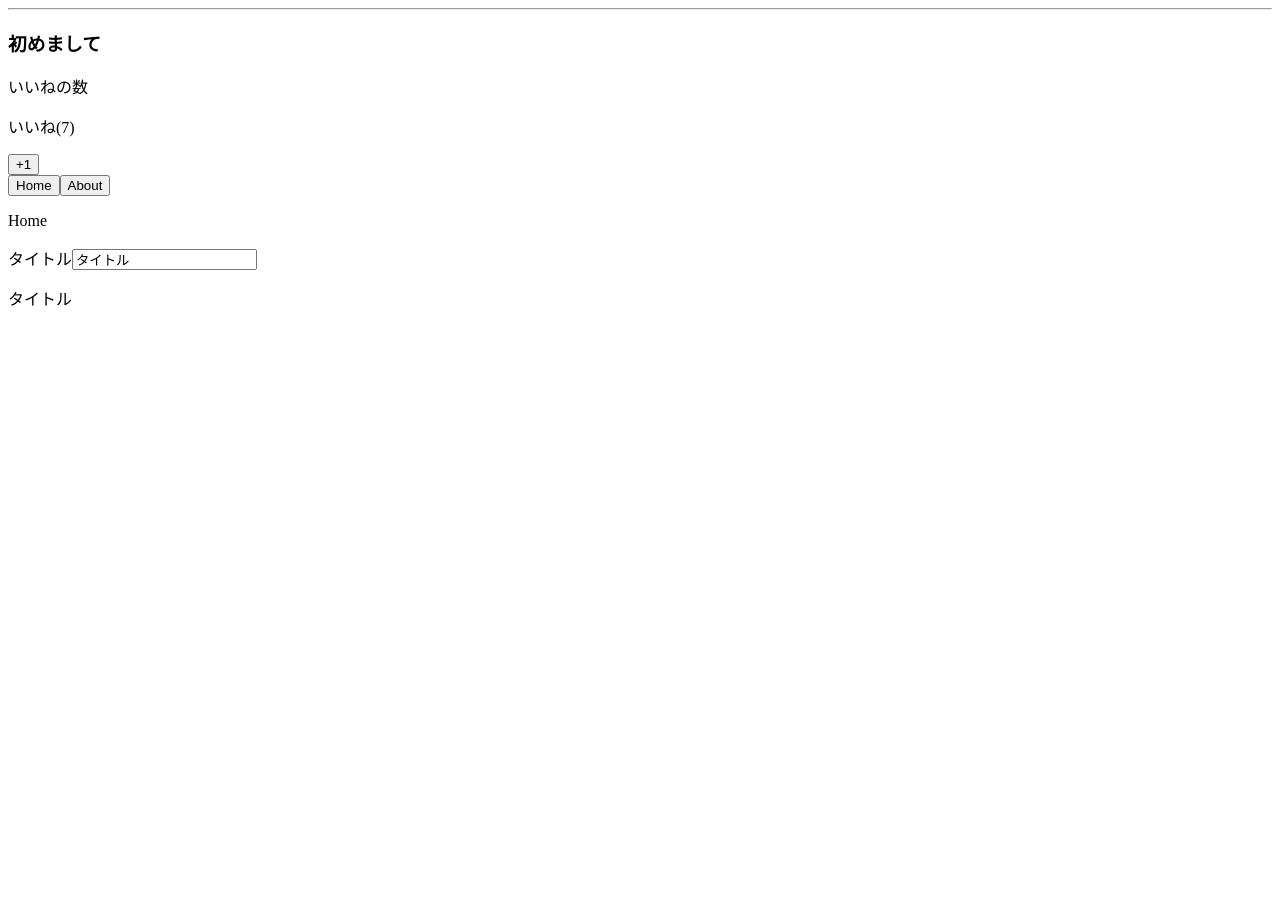
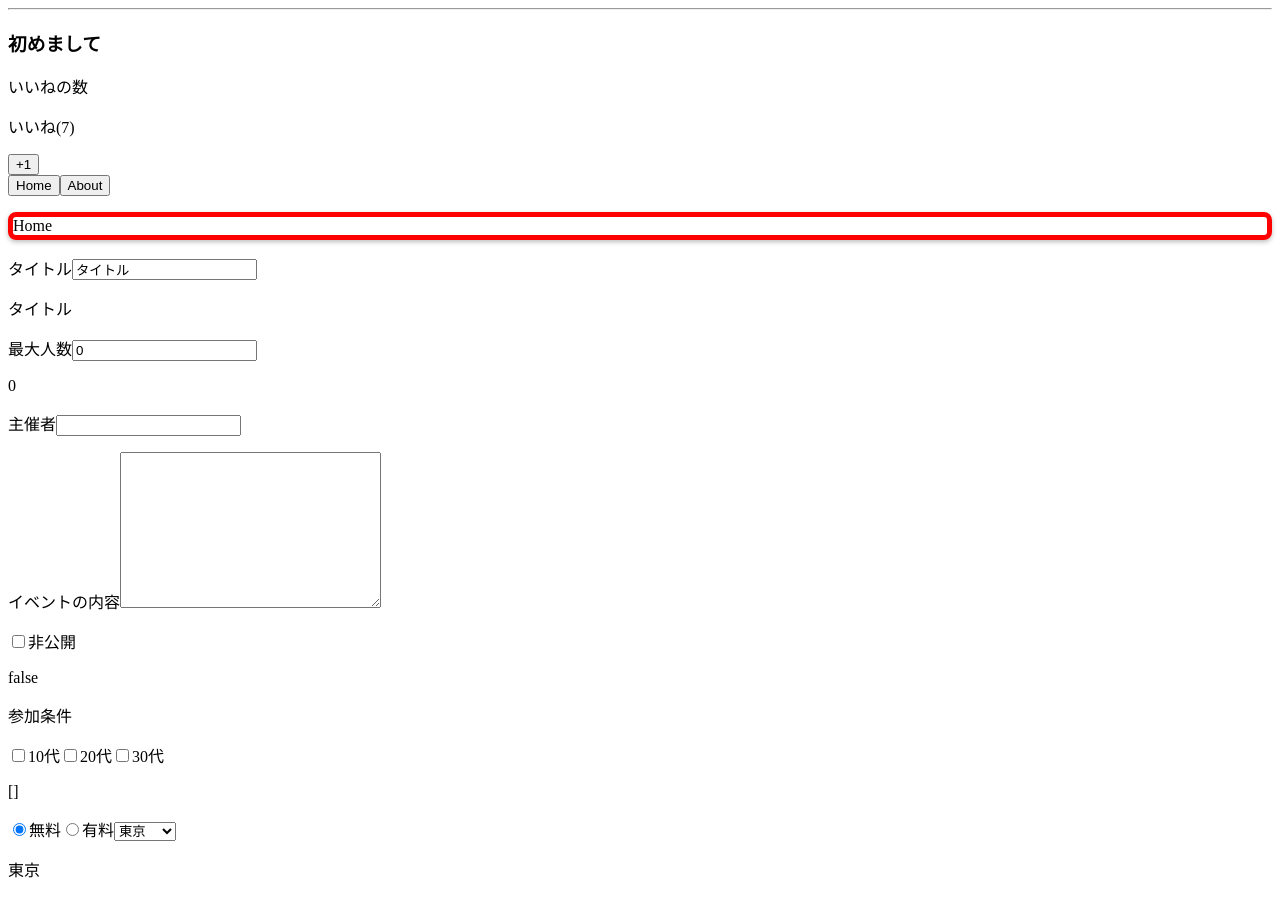
Before and after one commit to promin3737/udemy-vuejs, a Vue app: page / in a window 1280 px wide. Before the commit the page ends 800 px from the top, so only its background shows below. Built offline with nearby package versions, Linux system fonts and the light colour scheme.

Commit message:
カスタムディレクティブ作成

```diff
--- a/src/App.vue
+++ b/src/App.vue
@@ -10,9 +10,47 @@
       <component :is="currentComponent"></component>
     </keep-alive>
     <div>
-      <label for="title">タイトル</label>
-      <input id="title" type="text" v-model="eventData.title">
+      <EventTitle v-model="eventData.title"></EventTitle>
       <p>{{ eventData.title }}</p>
+      <label for="maxNumber">最大人数</label>
+      <input
+        id="maxNumber"
+        type="number"
+        v-model.number="eventData.maxNumber"
+      />
+      <p>{{ eventData.maxNumber }}</p>
+      <label for="host">主催者</label>
+      <input id="host" type="text" v-model.trim="eventData.host" />
+      <p>{{ eventData.host }}</p>
+      <label for="detail">イベントの内容</label>
+      <textarea
+        id="detail"
+        cols="30"
+        rows="10"
+        v-model="eventData.detail"
+      ></textarea>
+      <p>{{ eventData.detail }}</p>
+      <input type="checkbox" id="isPrivate" v-model="eventData.isPrivate" />
+      <label for="isPrivate">非公開</label>
+      <p>{{ eventData.isPrivate }}</p>
+      <p>参加条件</p>
+      <input type="checkbox" id="10" value="10代" v-model="eventData.target" />
+      <label for="10">10代</label>
+      <input type="checkbox" id="20" value="20代" v-model="eventData.target" />
+      <label for="20">20代</label>
+      <input type="checkbox" id="30" value="30代" v-model="eventData.target" />
+      <label for="30">30代</label>
+      <p>{{ eventData.target }}</p>
+      <input type="radio" id="free" value="無料" v-model="eventData.price" />
+      <label for="free">無料</label>
+      <input type="radio" id="paid" value="有料" v-model="eventData.price" />
+      <label for="paid">有料</label>
+      <select v-model="eventData.location">
+        <option v-for="location in locations" :key="location">{{
+          location
+        }}</option>
+      </select>
+      <p>{{ eventData.location }}</p>
     </div>
   </div>
 </template>
@@ -21,21 +59,31 @@
 import LikeHeader from "./components/LikeHeader.vue";
 import About from "./components/About.vue";
 import Home from "./components/Home.vue";
+import EventTitle from "./components/EventTitle.vue";
 
 export default {
   data() {
     return {
       number: 14,
       currentComponent: "Home",
+      locations: ["東京", "大阪", "名古屋"],
       eventData: {
-        title: "タイトル"
-      }
+        title: "タイトル",
+        maxNumber: 0,
+        host: "",
+        detail: "",
+        isPrivate: false,
+        target: [],
+        price: "無料",
+        location: "東京",
+      },
     };
   },
   components: {
     LikeHeader,
     About,
     Home,
+    EventTitle,
   },
 };
 </script>
--- /dev/null
+++ b/src/components/EventTitle.vue
@@ -0,0 +1,17 @@
+<template>
+  <div>
+    <label for="title">タイトル</label>
+    <input
+      id="title"
+      type="text"
+      :value="value"
+      @input="$emit('input', $event.target.value)"
+    />
+  </div>
+</template>
+
+<script>
+export default {
+  props: ["value"],
+};
+</script>
--- a/src/components/Home.vue
+++ b/src/components/Home.vue
@@ -1,3 +1,6 @@
 <template>
-  <p>Home</p>
+  <p v-border:solid.round.shadow="{
+    width: '5px',
+    color: 'red'
+  }">Home</p>
 </template>
--- a/src/main.js
+++ b/src/main.js
@@ -4,6 +4,18 @@
 
 Vue.config.productionTip = false;
 Vue.component("LikeNumber", LikeNumber);
+Vue.directive("border", function(el, binding) {
+  // el.style.border = "solid black 2px";
+  el.style.borderWidth = binding.value.width;
+  el.style.borderColor = binding.value.color;
+  el.style.borderStyle = binding.arg;
+  if (binding.modifiers.round) {
+    el.style.borderRadius = "0.5rem";
+  }
+  if (binding.modifiers.shadow) {
+    el.style.boxShadow = "0 2px 5px rgba(0,0,0,0.26)";
+  }
+});
 
 new Vue({
   render: (h) => h(App),
```
